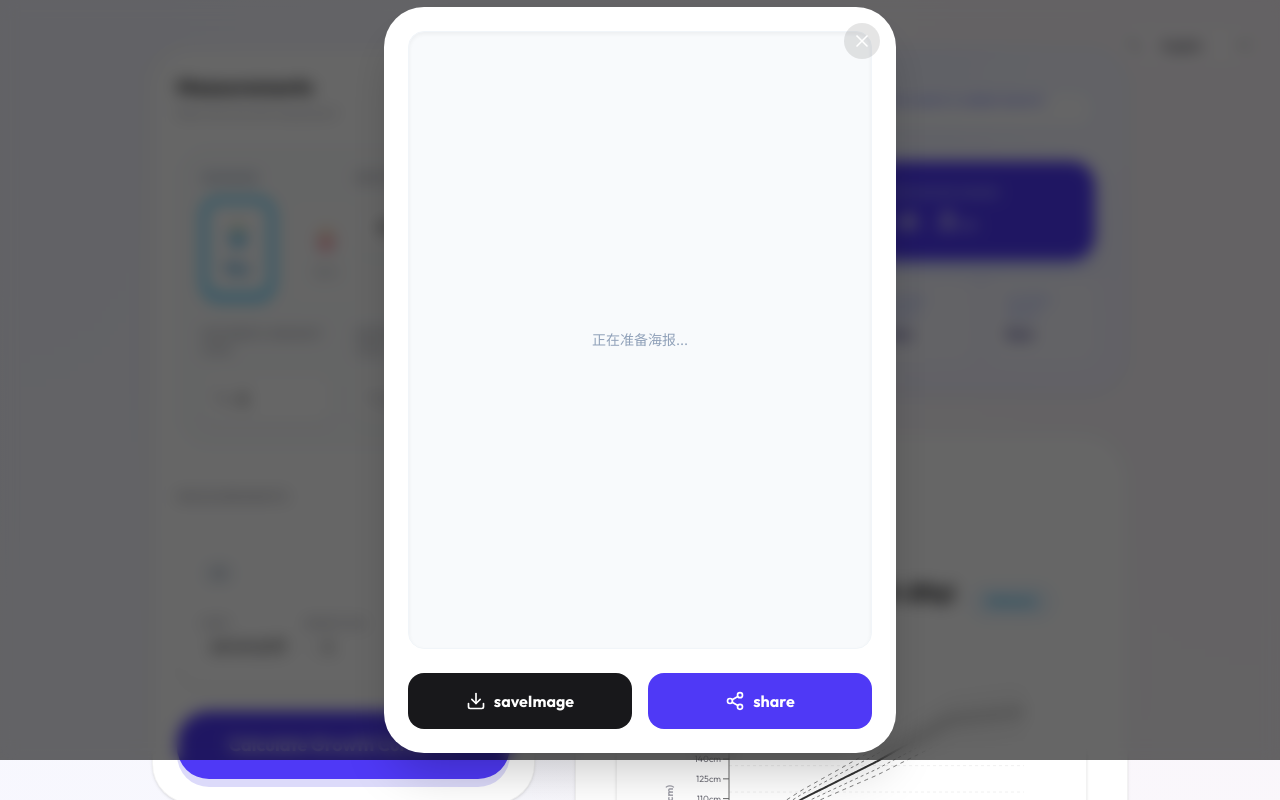
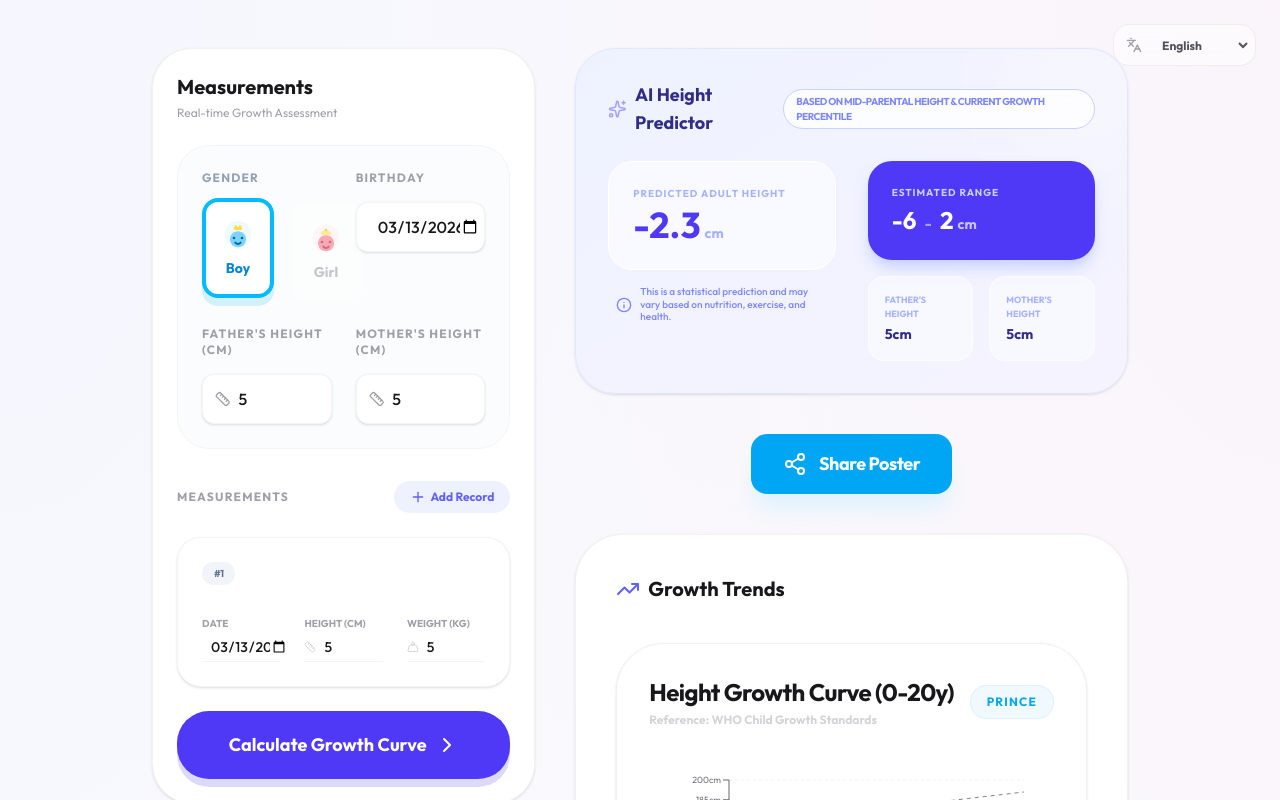
Before and after one commit to guyue2100/MyGrowthDashboard, a React (Vite) app: page / in a window 1280 px wide. Both pictures are taken after typing "5", "5", "5", "5" into the empty fields and a click on the button "Calculate Growth Curve". Shown: the top 800 px of the page. Built offline with nearby package versions, Linux system fonts and the light colour scheme.

Commit message:
Update SharePoster.tsx

```diff
--- a/src/components/SharePoster.tsx
+++ b/src/components/SharePoster.tsx
@@ -1,61 +1,209 @@
-import React from 'react';
-import { Download, Share2, X } from 'lucide-react';
+import React, { useRef, useState } from 'react';
 import { useTranslation } from 'react-i18next';
+import { toPng } from 'html-to-image';
+import { QRCodeSVG } from 'qrcode.react';
+import { Download, Share2, Sparkles } from 'lucide-react';
+// --- 核心修复：将 gtag 修改为 TypeScript ---
 import { trackEvent } from '../lib/TypeScript';
 
 interface SharePosterProps {
-  imageUrl: string;
-  onClose: () => void;
-  onDownload: () => void;
-  onShare: () => void;
+  gender: 'boy' | 'girl';
+  predictedHeight: number;
 }
 
-export const SharePoster: React.FC<SharePosterProps> = ({ imageUrl, onClose, onDownload, onShare }) => {
+const BoyCartoon = () => (
+  <svg viewBox="0 0 200 200" className="w-48 h-48 drop-shadow-xl">
+    <circle cx="100" cy="80" r="50" fill="#FFD1A4" />
+    <path d="M60 60 Q100 20 140 60" fill="#4B2C20" />
+    <circle cx="85" cy="85" r="4" fill="#333" />
+    <circle cx="115" cy="85" r="4" fill="#333" />
+    <path d="M90 105 Q100 115 110 105" stroke="#333" strokeWidth="2" fill="none" />
+    <rect x="70" y="130" width="60" height="70" rx="20" fill="#0EA5E9" />
+    <rect x="80" y="140" width="40" height="30" rx="5" fill="#7DD3FC" />
+    <rect x="75" y="190" width="20" height="10" rx="5" fill="#0369A1" />
+    <rect x="105" y="190" width="20" height="10" rx="5" fill="#0369A1" />
+  </svg>
+);
+
+const GirlCartoon = () => (
+  <svg viewBox="0 0 200 200" className="w-48 h-48 drop-shadow-xl">
+    <circle cx="100" cy="80" r="50" fill="#FFD1A4" />
+    <path d="M50 80 Q50 30 100 30 Q150 30 150 80" fill="#FB7185" />
+    <circle cx="85" cy="85" r="4" fill="#333" />
+    <circle cx="115" cy="85" r="4" fill="#333" />
+    <path d="M90 105 Q100 115 110 105" stroke="#333" strokeWidth="2" fill="none" />
+    <path d="M70 130 L130 130 L140 200 L60 200 Z" fill="#F43F5E" />
+    <circle cx="100" cy="150" r="10" fill="#FDA4AF" />
+    <rect x="75" y="195" width="20" height="5" rx="2" fill="#9F1239" />
+    <rect x="105" y="195" width="20" height="5" rx="2" fill="#9F1239" />
+  </svg>
+);
+
+export const SharePoster: React.FC<SharePosterProps> = ({ gender, predictedHeight }) => {
   const { t } = useTranslation();
+  const posterRef = useRef<HTMLDivElement>(null);
+  const [isGenerating, setIsGenerating] = useState(false);
+  const [showModal, setShowModal] = useState(false);
 
-  const handleDownload = () => {
-    trackEvent('click_share_poster', { label: 'download_image' });
-    onDownload();
-  };
+  const homeUrl = "https://www.babygrow.online/";
 
-  const handleShare = () => {
-    trackEvent('click_share_poster', { label: 'copy_link' });
-    onShare();
+  const handleDownload = async () => {
+    if (posterRef.current === null) return;
+    setIsGenerating(true);
+    try {
+      const dataUrl = await toPng(posterRef.current, {
+        cacheBust: true,
+        pixelRatio: 2,
+        quality: 1
+      });
+
+      trackEvent('save_poster_success', {
+        category: 'Conversion',
+        label: `${gender}_poster`,
+        value: Math.round(predictedHeight)
+      });
+
+      const link = document.createElement('a');
+      link.download = `babygrow-prediction-${new Date().getTime()}.png`;
+      link.href = dataUrl;
+      link.click();
+    } catch (err) {
+      console.error('Snapshot failed', err);
+
+      trackEvent('save_poster_error', {
+        category: 'Error',
+        label: err instanceof Error ? err.message : 'unknown'
+      });
+
+    } finally {
+      setIsGenerating(false);
+    }
   };
 
   return (
-    <div className="fixed inset-0 z-[100] flex items-center justify-center p-4 bg-black/60 backdrop-blur-sm">
-      <div className="relative bg-white rounded-[2.5rem] overflow-hidden max-w-lg w-full shadow-2xl p-6 space-y-6">
+    <div className="space-y-6">
+      <div className="flex items-center justify-center">
         <button
-          onClick={onClose}
-          className="absolute top-4 right-4 p-2 bg-black/10 hover:bg-black/20 rounded-full transition-colors z-10"
+          onClick={() => {
+            setShowModal(true);
+            trackEvent('click_share_button', { category: 'Engagement', label: gender });
+          }}
+          className={`flex items-center space-x-3 px-8 py-4 rounded-2xl font-black transition-all active:scale-95 shadow-xl hover:shadow-2xl ${
+            gender === 'boy'
+              ? 'bg-sky-500 hover:bg-sky-600 text-white shadow-sky-100'
+              : 'bg-rose-400 hover:bg-rose-500 text-white shadow-rose-100'
+          }`}
         >
-          <X className="w-5 h-5 text-white" />
+          <Share2 className="w-6 h-6" />
+          <span className="text-lg tracking-tight">{t('sharePoster')}</span>
         </button>
-
-        <div className="aspect-[3/4] rounded-2xl overflow-hidden bg-slate-50 border border-slate-100 shadow-inner">
-          {imageUrl ? (
-            <img src={imageUrl} alt="Growth Poster" className="w-full h-full object-contain" />
-          ) : (
-            <div className="flex items-center justify-center h-full text-slate-400 text-sm">正在准备海报...</div>
-          )}
       </div>
 
-        <div className="flex gap-4">
+      {showModal && (
+        <div className="fixed inset-0 z-[100] flex items-center justify-center p-4">
+          <div
+            className="absolute inset-0 bg-black/40 backdrop-blur-md"
+            onClick={() => setShowModal(false)}
+          ></div>
+
+          <div className="relative z-10 w-full max-w-[260px] bg-white rounded-[2rem] shadow-2xl overflow-hidden animate-in zoom-in-95 duration-300 border border-zinc-100">
+            <div className={`py-3 px-4 text-center ${gender === 'boy' ? 'bg-sky-50/50' : 'bg-rose-50/50'}`}>
+              <h3 className={`text-sm font-black ${gender === 'boy' ? 'text-sky-600' : 'text-rose-600'} tracking-tight`}>
+                {gender === 'boy' ? t('boyPosterTitle') : t('girlPosterTitle')}
+              </h3>
+            </div>
+
+            <div className="p-4 space-y-4 text-center">
+              <div className="space-y-0.5">
+                <p className="text-[8px] font-black text-zinc-400 uppercase tracking-[0.1em]">{t('predictedHeight')}</p>
+                <div className="flex items-baseline justify-center">
+                  <span className={`text-4xl font-black ${gender === 'boy' ? 'text-sky-600' : 'text-rose-600'}`}>
+                    {predictedHeight.toFixed(1)}
+                  </span>
+                  <span className="text-sm font-bold text-zinc-300 ml-0.5">cm</span>
+                </div>
+              </div>
+
+              <div className="flex flex-col items-center space-y-2 bg-zinc-50/80 p-3 rounded-2xl border border-zinc-100/50">
+                <div className="bg-white p-1.5 rounded-lg shadow-sm border border-zinc-50">
+                  <QRCodeSVG value={homeUrl} size={70} level="H" />
+                </div>
+                <p className="text-[8px] font-bold text-zinc-400 uppercase tracking-widest">{t('scanToPredict')}</p>
+              </div>
+
+              <div className="flex flex-col space-y-1.5">
                 <button
                   onClick={handleDownload}
-            className="flex-1 bg-zinc-900 text-white py-4 rounded-2xl font-bold flex items-center justify-center hover:bg-zinc-800 transition-all active:scale-95"
+                  disabled={isGenerating}
+                  className={`flex items-center justify-center space-x-2 w-full py-3 rounded-xl font-black text-white transition-all active:scale-[0.98] disabled:opacity-50 shadow-md text-sm ${
+                    gender === 'boy' ? 'bg-sky-500 shadow-sky-100' : 'bg-rose-400 shadow-rose-100'
+                  }`}
                 >
-            <Download className="w-5 h-5 mr-2" />
-            {t('saveImage')}
+                  <Download className="w-4 h-4" />
+                  <span>{isGenerating ? t('generating') : t('save')}</span>
                 </button>
                 <button
-            onClick={handleShare}
-            className="flex-1 bg-indigo-600 text-white py-4 rounded-2xl font-bold flex items-center justify-center hover:bg-indigo-700 transition-all active:scale-95"
+                  onClick={() => setShowModal(false)}
+                  className="w-full py-1.5 rounded-lg font-bold text-zinc-400 hover:text-zinc-600 transition-colors text-[11px]"
                 >
-            <Share2 className="w-5 h-5 mr-2" />
-            {t('share')}
+                  {t('close')}
                 </button>
+              </div>
+            </div>
+          </div>
+        </div>
+      )}
+
+      <div className="overflow-hidden h-0 w-0 absolute -left-[9999px]">
+        <div
+          ref={posterRef}
+          className={`w-[400px] h-[600px] p-10 flex flex-col items-center justify-center relative ${
+            gender === 'boy'
+              ? 'bg-gradient-to-b from-sky-400 to-indigo-600'
+              : 'bg-gradient-to-b from-rose-400 to-violet-600'
+          }`}
+        >
+          <div className="absolute top-0 left-0 w-full h-full overflow-hidden pointer-events-none">
+            <div className="absolute top-10 left-10 w-20 h-20 bg-white/20 rounded-full blur-xl animate-pulse"></div>
+            <div className="absolute bottom-20 right-10 w-32 h-32 bg-white/10 rounded-full blur-2xl"></div>
+            <div className="absolute top-1/2 left-1/2 -translate-x-1/2 -translate-y-1/2 w-64 h-64 bg-white/5 rounded-full border border-white/10"></div>
+          </div>
+
+          <div className="relative z-10 text-center space-y-4 mb-10">
+            <div className="inline-flex items-center space-x-2 bg-white/20 backdrop-blur-md px-4 py-1 rounded-full border border-white/30">
+              <Sparkles className="w-4 h-4 text-yellow-300" />
+              <span className="text-white text-xs font-black tracking-widest uppercase">{t('aiPredictor')}</span>
+            </div>
+            <h1 className="text-white text-4xl font-black tracking-tight drop-shadow-md">
+              {gender === 'boy' ? t('boyPosterTitle') : t('girlPosterTitle')}
+            </h1>
+          </div>
+
+          <div className="relative z-10 w-full bg-white/95 backdrop-blur-lg rounded-[3rem] p-10 shadow-2xl space-y-6 text-center mb-10">
+            <p className="text-[12px] font-black text-zinc-400 uppercase tracking-[0.2em]">
+              {t('predictedHeight')}
+            </p>
+            <div className="flex items-baseline justify-center">
+              <span className={`text-7xl font-black ${gender === 'boy' ? 'text-sky-600' : 'text-rose-600'}`}>
+                {predictedHeight.toFixed(1)}
+              </span>
+              <span className="text-2xl font-bold text-zinc-300 ml-2">cm</span>
+            </div>
+            <div className="h-1.5 w-16 bg-zinc-100 mx-auto rounded-full"></div>
+            <p className="text-[12px] text-zinc-400 font-medium leading-relaxed px-4">
+              {t('predictionDesc')}
+            </p>
+          </div>
+
+          <div className="relative z-10 w-full flex items-center justify-between bg-black/10 backdrop-blur-sm rounded-[2rem] p-6 border border-white/10">
+            <div className="text-left">
+              <p className="text-white font-black text-lg tracking-tight">Baby Growth Dashboard</p>
+              <p className="text-white/60 text-[10px] font-bold uppercase tracking-widest">{t('scanToPredict')}</p>
+            </div>
+            <div className="bg-white p-2 rounded-2xl shadow-lg">
+              <QRCodeSVG value={homeUrl} size={60} level="H" />
+            </div>
+          </div>
         </div>
       </div>
     </div>
```
Lines whose indentation alone changed are shown as unchanged.
